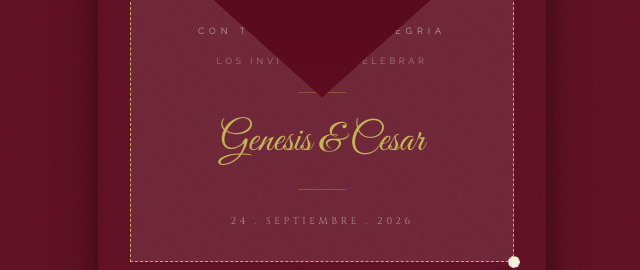
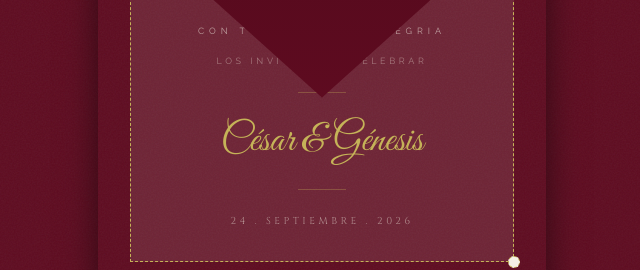
Before and after one commit to LMF3z/CG-wedding, an Astro site: page / in a window 1280 px wide. Shown: the part 229-499 px from the top of the page, without its empty margins (318-958 px from the left). Built offline with nearby package versions, Linux system fonts and the light colour scheme; Astro itself is replaced by a stand-in of ours.

Commit message:
Ajuste de nombres en el sobre

```diff
--- a/src/components/WelcomeEnvelope.astro
+++ b/src/components/WelcomeEnvelope.astro
@@ -53,7 +53,7 @@
             class='font-script text-gold'
             style='font-size: 2.5rem; line-height: 1.2;'
           >
-            Genesis & Cesar
+            César & Génesis
           </p>
           <div class='w-12 h-px bg-gold/30 mx-auto mt-6 mb-6'></div>
           <p
```
